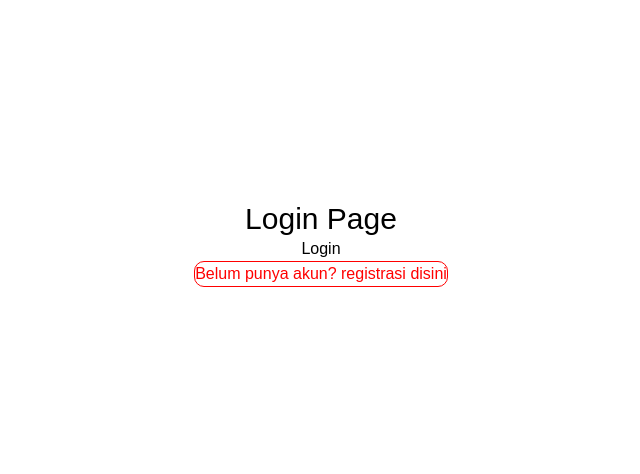
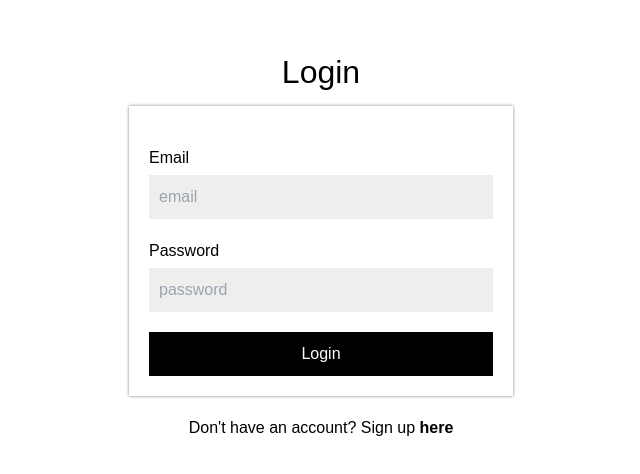
Before and after one commit to asep3003/Tutorial-Next-JS-VIP-CODE-STUDIO, a Next.js app: page /auth/login in a window 1280 px wide. Shown: the part 156-630 px from the top of the page, without its empty margins (319-959 px from the left). Built offline with nearby package versions, Linux system fonts and the light colour scheme.

Commit message:
Login Multi Role

```diff
--- a/src/lib/firebase/service.ts
+++ b/src/lib/firebase/service.ts
@@ -19,6 +19,20 @@
   const snapshot = await getDoc(doc(firestore, collectionName, id));
   const data = snapshot.data();
   return data;
+}
+
+export async function signIn(userData: { email: string }) {
+  const q = query(collection(firestore, "users"), where("email", "==", userData.email));
+  const snapshot = await getDocs(q);
+  const data = snapshot.docs.map((doc) => ({
+    id: doc.id,
+    ...doc.data(),
+  }));
+  if (data) {
+    return data[0];
+  } else {
+    return null;
+  }
 }
 
 export async function signUp(userData: {
--- a/src/middleware.ts
+++ b/src/middleware.ts
@@ -7,4 +7,4 @@
   return res;
 }
 
-export default withAuth(mainMiddleware, ["/profile"]);
+export default withAuth(mainMiddleware, ["/profile", "/admin"]);
--- a/src/middlewares/withAuth.ts
+++ b/src/middlewares/withAuth.ts
@@ -1,5 +1,7 @@
 import { NextMiddleware, NextRequest, NextResponse, NextFetchEvent } from "next/server";
 import { getToken } from "next-auth/jwt";
+
+const onlyAdmin = ["/admin"];
 
 export default function withAuth(middleware: NextMiddleware, requireAuth: string[] = []) {
   return async (req: NextRequest, next: NextFetchEvent) => {
@@ -10,8 +12,12 @@
         secret: process.env.NEXTAUTH_SECRET,
       });
       if (!token) {
-        const url = new URL("/", req.url);
+        const url = new URL("/auth/login", req.url);
+        url.searchParams.set("callbackUrl", encodeURI(req.url));
         return NextResponse.redirect(url);
+      }
+      if (token.role !== "admin" && onlyAdmin.includes(pathname)) {
+        return NextResponse.redirect(new URL("/", req.url));
       }
       return middleware(req, next)
     }
--- /dev/null
+++ b/src/pages/admin/index.tsx
@@ -0,0 +1,9 @@
+const AdminPage = () => {
+  return (
+    <div>
+      <h1>Admin Page</h1>
+    </div>
+  )
+}
+
+export default AdminPage;
--- a/src/pages/api/auth/[...nextauth].ts
+++ b/src/pages/api/auth/[...nextauth].ts
@@ -1,3 +1,5 @@
+import { signIn } from "@/lib/firebase/service";
+import { compare } from "bcrypt";
 import { NextAuthOptions } from "next-auth";
 import NextAuth from "next-auth/next";
 import CredentialsProvider from "next-auth/providers/credentials";
@@ -13,18 +15,20 @@
       name: "Credentials",
       credentials: {
         email: {label: "Email", type: "email"},
-        fullname: {label: "Fullname", type: "text"},
         password: {label: "Password", type: "password"},
       },
       async authorize(credentials) {
-        const {email, password, fullname} = credentials as {
+        const {email, password} = credentials as {
           email: string;
-          fullname: string;
           password: string;
         };
-        const user: any = {id: 1, email: email, password: password, fullname: fullname};
+        const user: any = await signIn({ email });
         if (user) {
-          return user;
+          const passwordConfirm = await compare(password, user.password);
+          if (passwordConfirm) {
+            return user;
+          }
+          return null;
         } else {
           return null;
         }
@@ -36,6 +40,7 @@
       if (account?.provider === "credentials") {
         token.email = user.email;
         token.fullname = user.fullname;
+        token.role = user.role;
       }
       return token;
     },
@@ -47,9 +52,15 @@
       if ("fullname" in token) {
         session.user.fullname = token.fullname;
       }
+      if ("role" in token) {
+        session.user.role = token.role;
+      }
       return session;
     }
-  }
+  },
+  pages: {
+    signIn: "/auth/login",
+  },
 };
 
 export default NextAuth(authOptions);
--- a/src/views/Auth/Login/Login.module.scss
+++ b/src/views/Auth/Login/Login.module.scss
@@ -1,10 +1,44 @@
-@import "@/styles/colors.scss";
-
 .login {
   display: flex;
+  align-items: center;
+  justify-content: center;
   flex-direction: column;
-  justify-content: center;
-  align-items: center;
   height: 100vh;
-  background-color: map-get($schema, primary);
+  width: 100vw;
+  &__title {
+    font-size: 32px;
+    margin-bottom: 10px;
+  }
+  &__error {
+    color: red;
+    margin-bottom: 10px;
+  }
+  &__form {
+    width: 30%;
+    padding: 20px;
+    box-shadow: 0 0 3px rgba($color: #000000, $alpha: 0.5);
+    margin-bottom: 20px;
+    &__item {
+      display: flex;
+      flex-direction: column;
+      margin: 20px 0;
+      &__input {
+        padding: 10px;
+        background-color: #eee;
+        margin-top: 5px;
+      }
+      &__button {
+        background-color: #000000;
+        color: #fff;
+        width: 100%;
+        padding: 10px;
+      }
+    }
+  }
+  &__link {
+    a {
+      color: #000000;
+      font-weight: bold;
+    }
+  }
 }
--- a/src/views/Auth/Login/index.tsx
+++ b/src/views/Auth/Login/index.tsx
@@ -1,21 +1,62 @@
-import Link from "next/link";
-import { useRouter } from "next/router";
-import styles from "./Login.module.scss";
+import Link from 'next/link';
+import styles from './Login.module.scss'
+import { useState } from 'react';
+import { useRouter } from 'next/router';
+import { signIn } from 'next-auth/react';
 
-const LoginViews = () => {
-  const { push } = useRouter();
+const LoginView = () => {
+  const [isLoading, setIsLoading] = useState(false);
+  const [error, setError] = useState("");
+  const { push, query } = useRouter();
 
-  const handleLogin = () => {
-    push("/product");
-  };
+  const callbackUrl: any = query.callbackUrl || "/";
+
+  const handleSubmit = async (event: any) => {
+    setError("");
+    setIsLoading(true);
+    event.preventDefault();
+
+    try {
+      const res = await signIn("credentials", {
+        redirect: false,
+        email: event.target.email.value,
+        password: event.target.password.value,
+        callbackUrl
+      });
+
+      if (!res?.error) {
+        setIsLoading(false);
+        push(callbackUrl);
+      } else {
+        setIsLoading(false);
+        setError("Email or password is incorrect.");
+      }
+    } catch (error: any) {
+      setIsLoading(false);
+      setError("Email or password is incorrect.");
+    }
+  }
 
   return (
     <div className={styles.login}>
-      <h1 className="text-3xl">Login Page</h1>
-      <button onClick={() => handleLogin()}>Login</button>
-      <p style={{ color: "red", border: "1px solid red", borderRadius: "10px" }}>Belum punya akun? registrasi <Link href={"/auth/register"}>disini</Link></p>
+      <h1 className={styles.login__title}>Login</h1>
+      {error && <p className={styles.login__error}>{error}</p>}
+      <div className={styles.login__form}>
+        <form onSubmit={handleSubmit}>
+          <div className={styles.login__form__item}>
+            <label htmlFor="email" className={styles.login__form__item__label}>Email</label>
+            <input type='email' id='email' placeholder='email' name='email' className={styles.login__form__item__input} />
+          </div>
+          <div className={styles.login__form__item}>
+            <label htmlFor="password" className={styles.login__form__item__label}>Password</label>
+            <input type='password' id='password' placeholder='password' name='password' className={styles.login__form__item__input} />
+          </div>
+          <button type='submit' className={styles.login__form__item__button} disabled={isLoading}>{isLoading ? "Loading..." : "Login"}</button>
+        </form>
+      </div>
+      <p className={styles.login__link}>Don{"'"}t have an account? Sign up <Link href="/auth/register">here</Link></p>
     </div>
-  );
+  )
 }
 
-export default LoginViews;
+export default LoginView;
```
